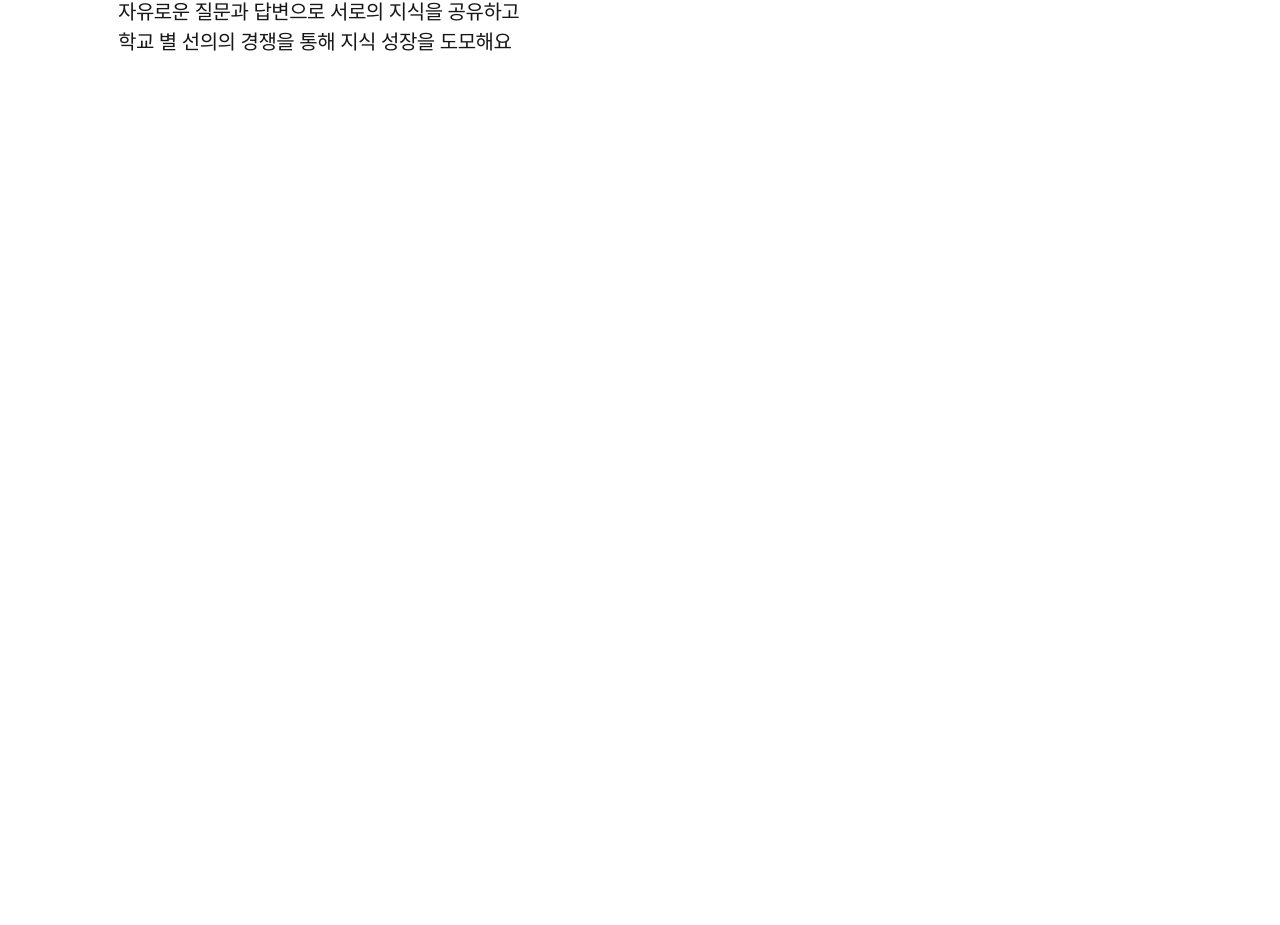
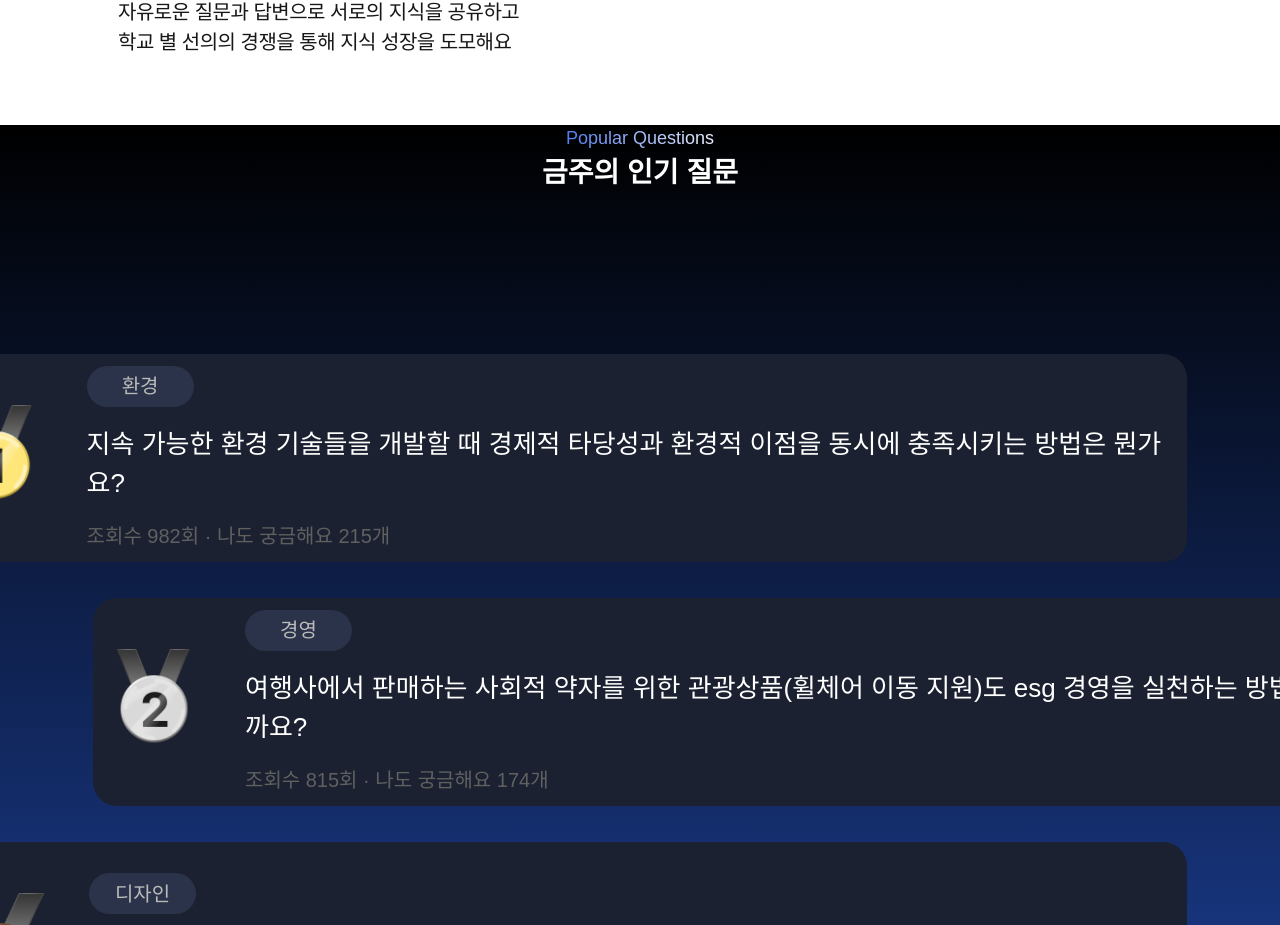
Before and after one commit to mimi-0506/Qampus_FE_deploy, a Next.js app: page /guestMain in a window 1280 px wide. Shown: the part 1475-2400 px from the top of the page. Before the commit the page ends 1600 px from the top, so only its background shows below. Built offline with nearby package versions, Linux system fonts and the light colour scheme.

Commit message:
feat: Page6 완성

```diff
--- /dev/null
+++ b/app/guestMain/_components/Page6.tsx
@@ -0,0 +1,87 @@
+import Image from 'next/image';
+
+export default function Page6() {
+  const DATA = [
+    {
+      medal: 'gold',
+      field: '환경',
+      question:
+        '지속 가능한 환경 기술들을 개발할 때 경제적 타당성과 환경적 이점을 동시에 충족시키는 방법은 뭔가요?',
+      info: '조회수 982회 · 나도 궁금해요 215개',
+    },
+    {
+      medal: 'silver',
+      field: '경영',
+      question:
+        '여행사에서 판매하는 사회적 약자를 위한 관광상품(휠체어 이동 지원)도 esg 경영을 실천하는 방법일까요?',
+      info: '조회수 815회 · 나도 궁금해요 174개',
+    },
+    {
+      medal: 'bronze',
+      field: '디자인',
+      question:
+        'ai를 활용해서 만든 디자인의 저작권은 제작자에게 있다고 봐야 하나요?',
+      info: '조회수 798회 · 나도 궁금해요 155개',
+    },
+  ];
+
+  const Card = ({
+    medal,
+    field,
+    question,
+    info,
+  }: {
+    medal: string;
+    field: string;
+    question: string;
+    info: string;
+  }) => {
+    // medal 값에 따라 left 값을 동적으로 설정
+    const leftValue = medal === 'silver' ? '80px' : '-80px';
+
+    return (
+      <div
+        className="relative w-[1254px] h-[208px] box-border p-[15px] rounded-3xl bg-mainblack flex items-center gap-[44px]"
+        style={{left: leftValue}} // 동적으로 left 값 적용
+      >
+        <div className="w-[97px] h-[107px] relative">
+          <Image src={`/images/main/medal_${medal}.png`} fill alt="medal" />
+        </div>
+        <div className="flex flex-col gap-[18px]">
+          <div className="w-[107px] h-[41px] text-[20px] bg-maindrakgray text-maingray flex justify-center items-center rounded-[51px]">
+            {field}
+          </div>
+          <div className="text-white text-[26px]">{question}</div>
+          <div className="text-mainpage2gary text-[20px]">{info}</div>
+        </div>
+      </div>
+    );
+  };
+
+  return (
+    <div className="bg-gradient-to-b from-black to-maindarkblue relative w-screen h-screen flew flew-col justify-center items-center">
+      <div className="flex flex-col justify-center items-center">
+        <div className="text-[18px] text-transparent bg-clip-text bg-gradient-to-r from-maindark to-mainlight">
+          Popular Questions
+        </div>
+        <div className="text-[28px] text-white font-semibold">
+          금주의 인기 질문
+        </div>
+      </div>
+
+      <div className="flex flex-col items-center mt-[160px] gap-[36px]">
+        {DATA.map((data, index) => {
+          return (
+            <Card
+              key={index}
+              medal={data.medal}
+              field={data.field}
+              question={data.question}
+              info={data.info}
+            />
+          );
+        })}
+      </div>
+    </div>
+  );
+}
--- a/app/guestMain/page.tsx
+++ b/app/guestMain/page.tsx
@@ -1,5 +1,6 @@
 import Page1 from './_components/Page1';
 import Page2 from './_components/Page2';
+import Page6 from './_components/Page6';
 export const metadata = {
   title: '게스트 메인 | MyApp',
   description: '로그인하지 않은 사용자를 위한 메인 페이지입니다.',
@@ -10,6 +11,7 @@ export default function GuestMainPage() {
     <main className="scrollbar-hide flex flex-col items-center justify-center min-h-screen overflow-y-auto ">
       <Page1 />
       <Page2 />
+      <Page6 />
     </main>
   );
 }
```
